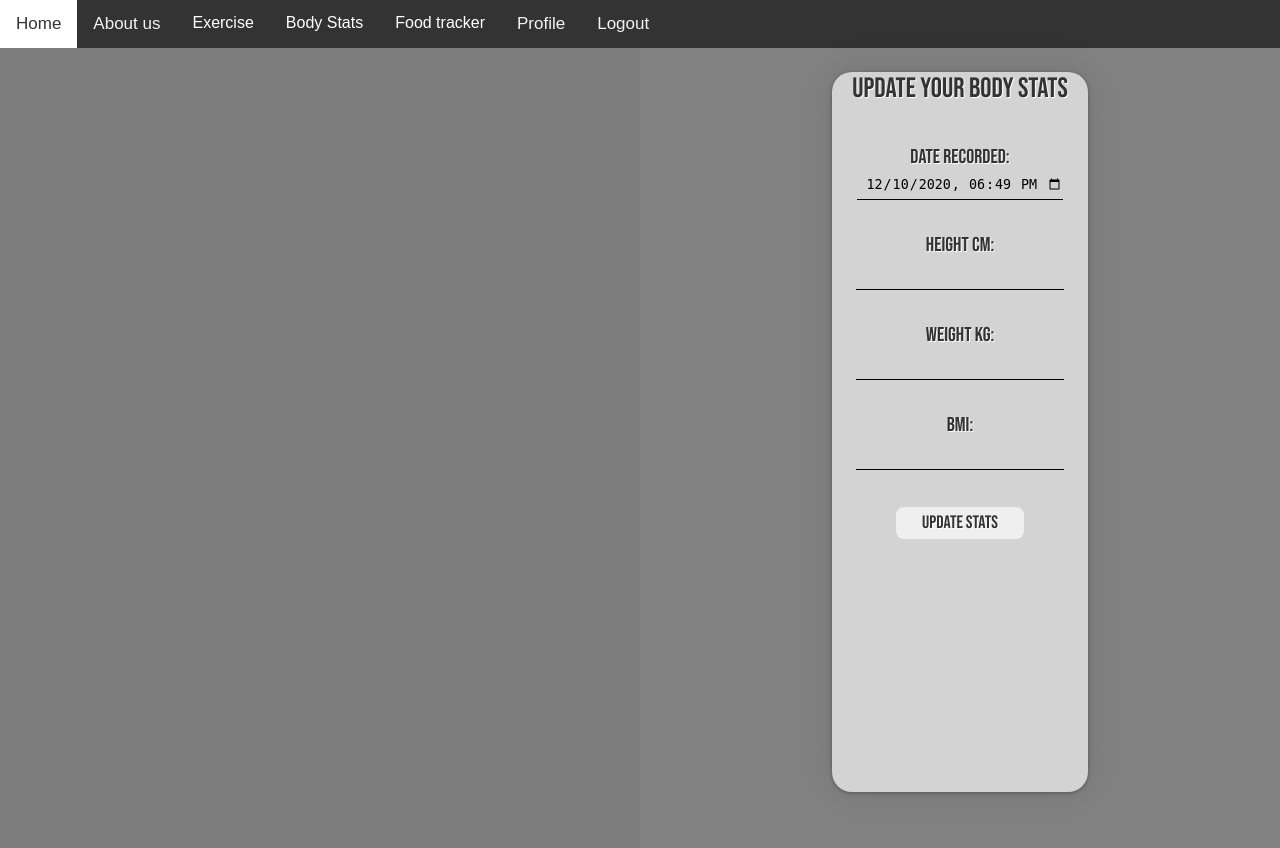
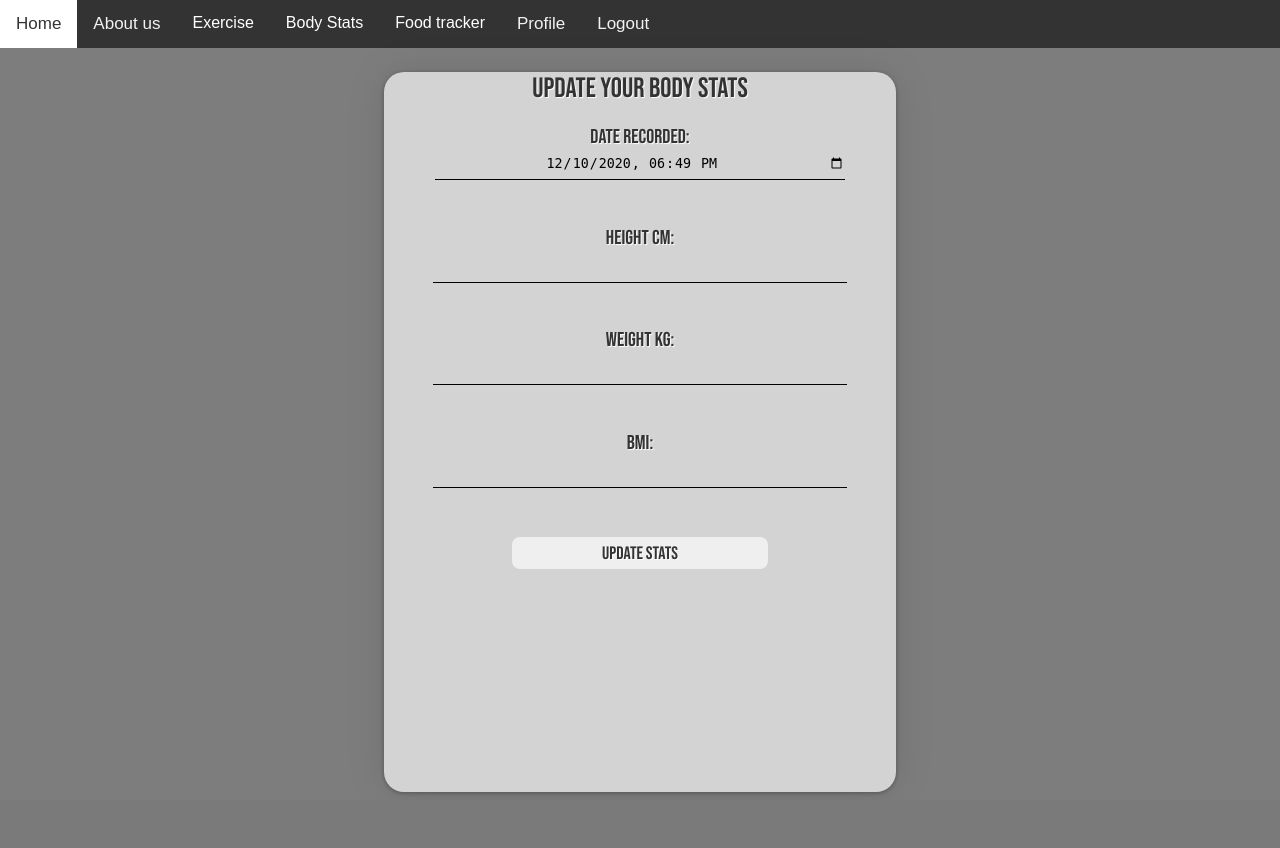
Before and after one commit to Group-21-Software-engineering-project/group21-fitnesswebapp, a Django app: page /bodyStatsUpload/ in a window 1280 px wide. After the commit the page ends 794 px from the top, so only its background shows below. Run offline with Django 3.2, Linux system fonts and the light colour scheme; a user stored in the database is signed in; some libraries are stand-ins or nearby versions.

Commit message:
Restyling of body stats upload page form

```diff
--- a/fitnesswebapp/myproject/bodyStats/static/bodyStats/css/bodyStatsHome.css
+++ b/fitnesswebapp/myproject/bodyStats/static/bodyStats/css/bodyStatsHome.css
@@ -53,13 +53,6 @@ tr:nth-child(odd) {
     background-color: #828282;
 }
 
-#uTitle {
-    margin-top: 8%;
-    margin-bottom: 8%;
-    font-size: 300%;
-}
-
-
 /* -----------------------------Styling for current body stats in bodyStatsUpload.html------------------------------ */
 /*
 
@@ -106,13 +99,14 @@ label {
     font-size: x-large;
 }
 
-#inputBodyStatsBR {
+/*#inputBodyStatsBR {
     float: right;
     width: 50%;
     height: 100vh;
     margin: 0%;
     background-color: #828282;
 }
+*/
 
 #bodyStatHeight, #bodyStatWeight, #bodyStatBMI {
     width: 75%;
```
